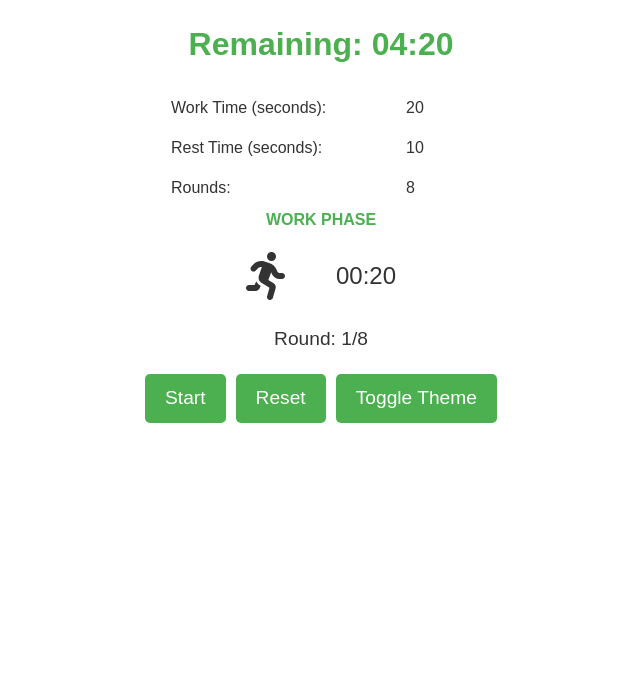
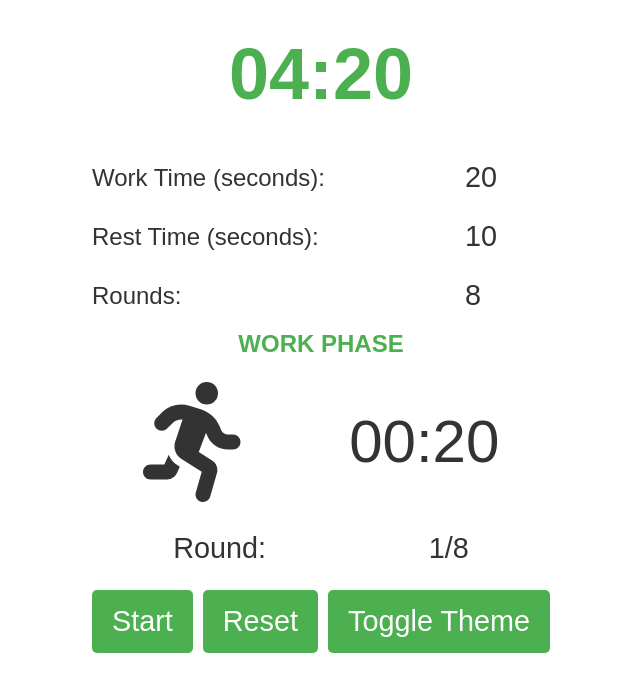
Before and after one commit to VoropN/tabata-timer, a Next.js app: page / in a window 1280 px wide. Shown: the top 692 px of the page, without its empty margins (319-959 px from the left). Built offline with nearby package versions, Linux system fonts and the light colour scheme.

Commit message:
increase size

```diff
--- a/app/globals.css
+++ b/app/globals.css
@@ -23,6 +23,7 @@ body {
   background: var(--background);
   color: var(--foreground);
   font-family: Arial, Helvetica, sans-serif;
+  font-size: 24px;
 }
 
 
--- a/components/TabataTimer.module.scss
+++ b/components/TabataTimer.module.scss
@@ -2,19 +2,18 @@
 
 /* Timer container */
 .timerContainer {
-  display: flex;
-  flex-direction: column;
-  align-items: center;
+  display: grid;
   justify-content: center;
   padding: 20px;
 }
 
 /* Header for time remaining */
 .timerHeader {
-  font-size: 2rem;
+  font-size: 3em;
   margin-bottom: 20px;
   color: var(--primary-color); /* Color will be affected by global theme */
   font-weight: bold;
+  text-align: center;
 }
 
 /* Input fields and labels */
@@ -23,21 +22,19 @@
   justify-content: space-between;
   gap: 20px;
   align-items: center;
-  min-width: 300px;
 }
 
 .timerInput {
   padding: 8px 15px;
-  font-size: 1rem;
-  width: 80px;
+  font-size: 1.2em;
+  width: 100px;
 }
 
 /* Display timer phase and time remaining */
 .timerDisplay {
-  font-size: 1.5rem;
+  font-size: 2.5em;
   margin: 20px 0;
-  min-width: 150px;
-  justify-content: space-between;
+  justify-content: space-around;
   align-items: center;
   display: flex;
 }
@@ -46,11 +43,15 @@
   color: var(--primary-color);
   font-weight: bold;
   text-transform: uppercase;
+  text-align: center;
 }
 
 .roundStatus {
-  font-size: 1.2rem;
+  font-size: 1.2em;
   margin-top: 5px;
+  justify-content: space-around;
+  align-items: center;
+  display: flex;
 }
 
 /* Button container */
@@ -62,7 +63,7 @@
 
 .timerButton {
   padding: 10px 20px;
-  font-size: 1.2rem;
+  font-size: 1.2em;
   background-color: var(
     --button-color
   ); /* Color will be affected by global theme */
--- a/components/TabataTimer.tsx
+++ b/components/TabataTimer.tsx
@@ -137,7 +137,7 @@ const TabataTimer = () => {
   return (
     <div className={styles.timerContainer}>
       <div className={styles.timerHeader}>
-        Remaining: {formatTime(calculateTotalRemainingTime())}
+        {formatTime(calculateTotalRemainingTime())}
       </div>
 
       <div className={styles.timerControls}>
@@ -181,7 +181,10 @@ const TabataTimer = () => {
       </div>
 
       <div className={styles.roundStatus}>
-        Round: {timerState.currentRound}/{roundsCount}
+        <span>Round: </span>
+        <span className={styles.roundStatusNumber}>
+          {timerState.currentRound}/{roundsCount}
+        </span>
       </div>
 
       <div className={styles.timerButtonContainer}>
```
